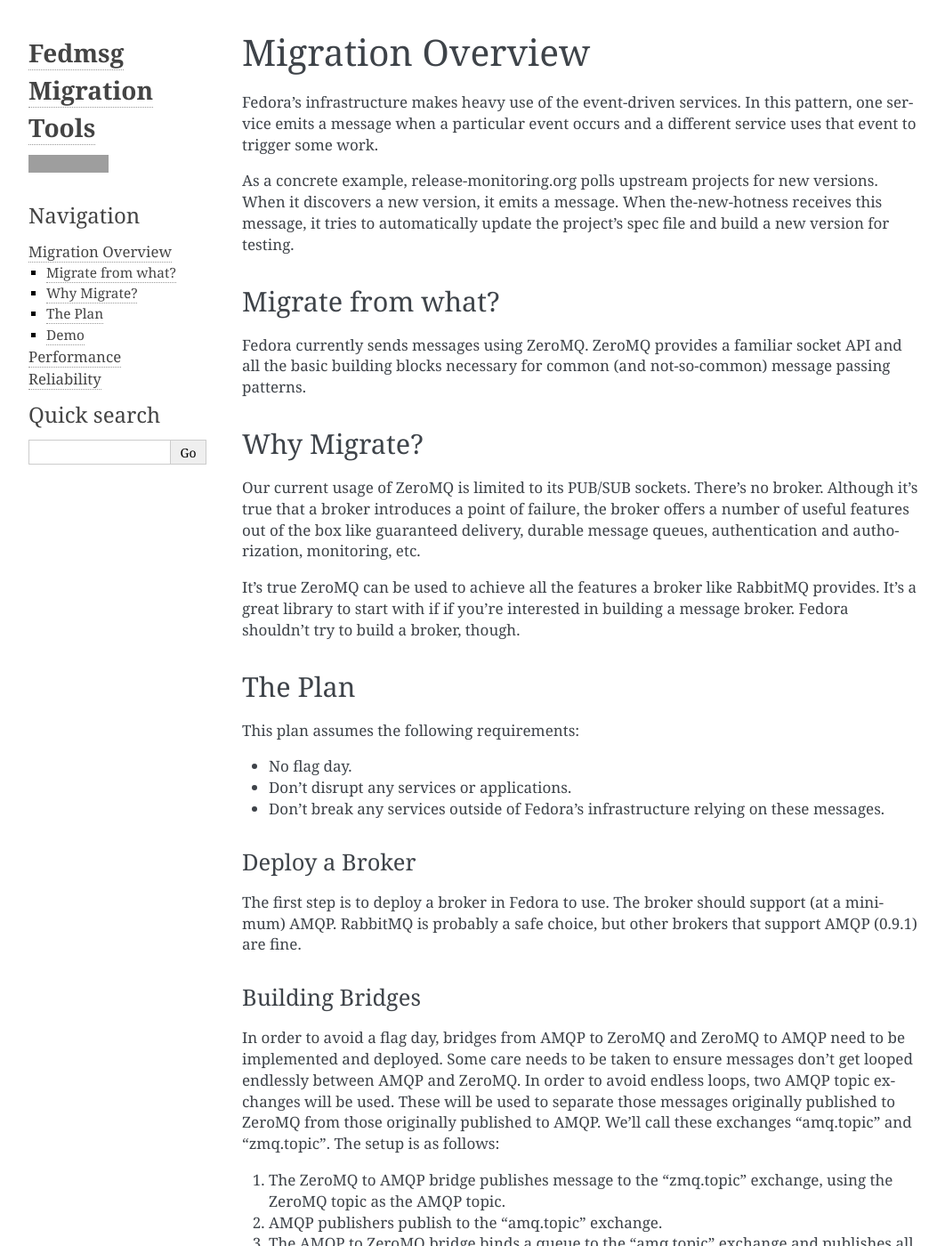
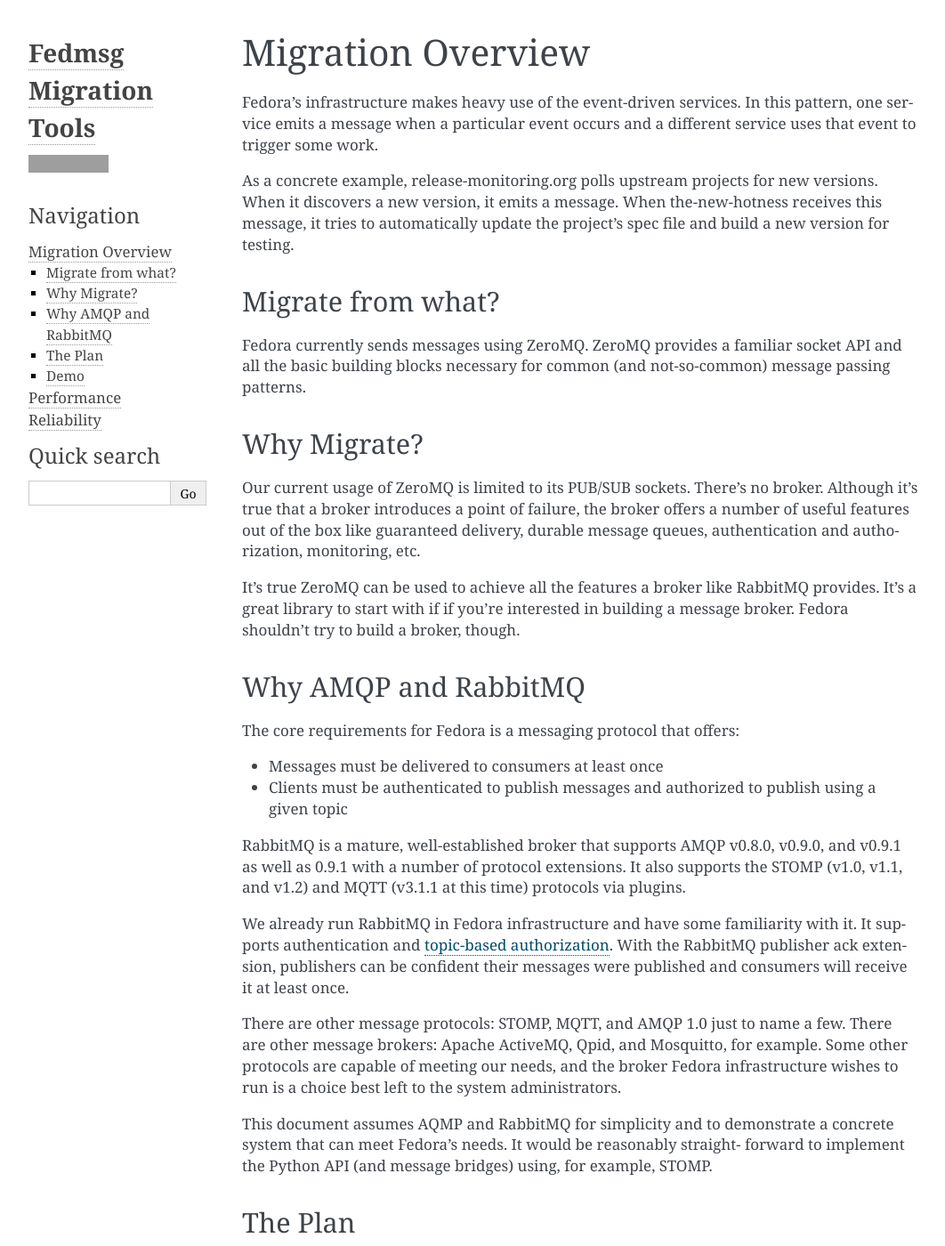
Before and after one commit to fedora-infra/fedmsg-migration-tools, a Sphinx documentation site: the page built from docs/migration/overview.rst, in a window 1280 px wide and 1400 px high. Shown: the whole window at 89% size, without its empty margins (98-1160 px from the left). Built offline with Sphinx 7.4.7, drawn with Linux system fonts in a browser that asks for light colours; grey boxes are pictures that could not be loaded.

Commit message:
Add a note on why AMQP and RabbitMQ
Signed-off-by: Jeremy Cline <jcline@redhat.com>

```diff
--- a/docs/migration/overview.rst
+++ b/docs/migration/overview.rst
@@ -33,6 +33,38 @@
 It's true ZeroMQ can be used to achieve all the features a broker like RabbitMQ
 provides. It's a great library to start with if if you're interested in building
 a message broker. Fedora shouldn't try to build a broker, though.
+
+
+Why AMQP and RabbitMQ
+=====================
+
+The core requirements for Fedora is a messaging protocol that offers:
+
+* Messages must be delivered to consumers at least once
+
+* Clients must be authenticated to publish messages and authorized to publish
+  using a given topic
+
+RabbitMQ is a mature, well-established broker that supports AMQP v0.8.0,
+v0.9.0, and v0.9.1 as well as 0.9.1 with a number of protocol extensions. It
+also supports the STOMP (v1.0, v1.1, and v1.2) and MQTT (v3.1.1 at this time)
+protocols via plugins.
+
+We already run RabbitMQ in Fedora infrastructure and have some familiarity with
+it. It supports authentication and `topic-based authorization`_. With the
+RabbitMQ publisher ack extension, publishers can be confident their messages
+were published and consumers will receive it at least once.
+
+There are other message protocols: STOMP, MQTT, and AMQP 1.0 just to name a
+few. There are other message brokers: Apache ActiveMQ, Qpid, and Mosquitto,
+for example. Some other protocols are capable of meeting our needs, and the
+broker Fedora infrastructure wishes to run is a choice best left to the system
+administrators.
+
+This document assumes AQMP and RabbitMQ for simplicity and to demonstrate a
+concrete system that can meet Fedora's needs. It would be reasonably straight-
+forward to implement the Python API (and message bridges) using, for example,
+STOMP.
 
 
 The Plan
@@ -169,3 +201,4 @@
 
 
 .. _fedora-messaging: https://fedora-messaging.readthedocs.io/en/latest/index.html
+.. _topic-based authorization: https://www.rabbitmq.com/access-control.html#topic-authorisation
```
